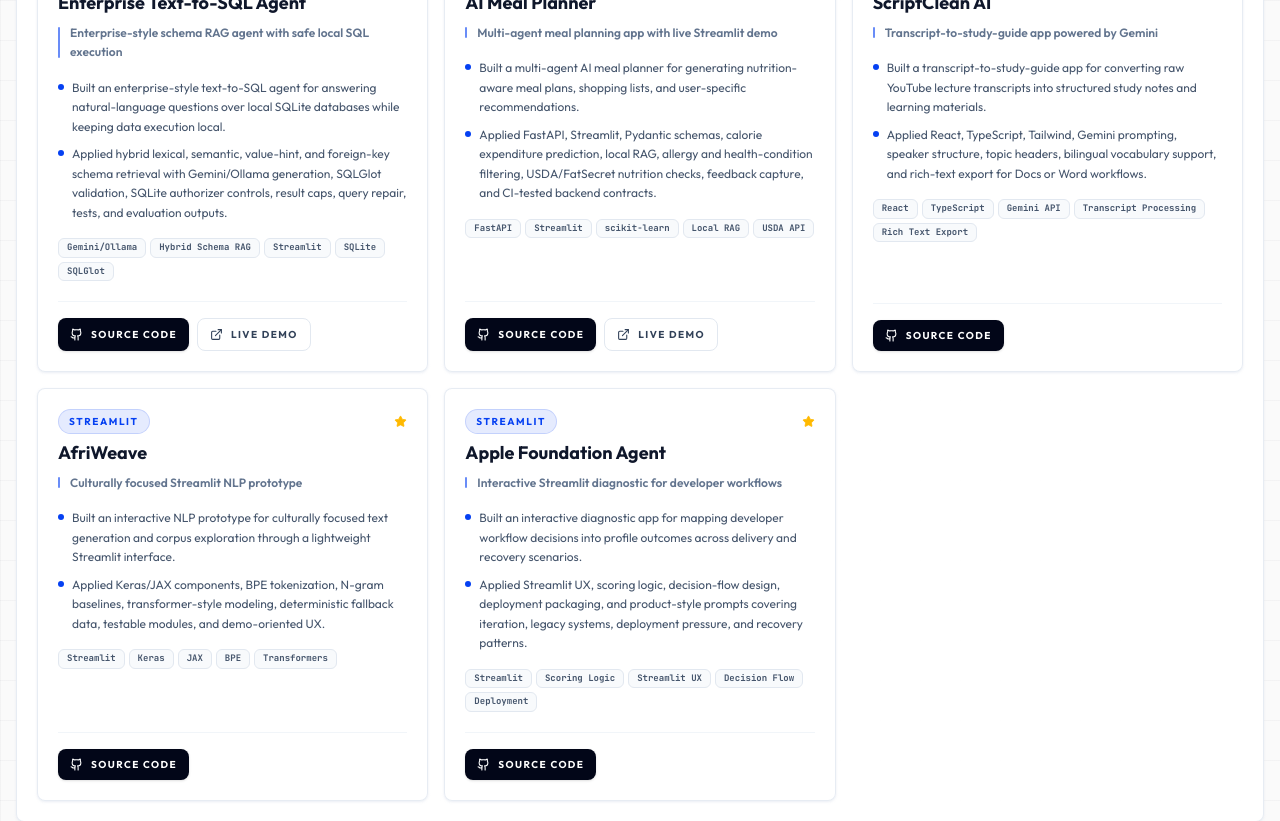
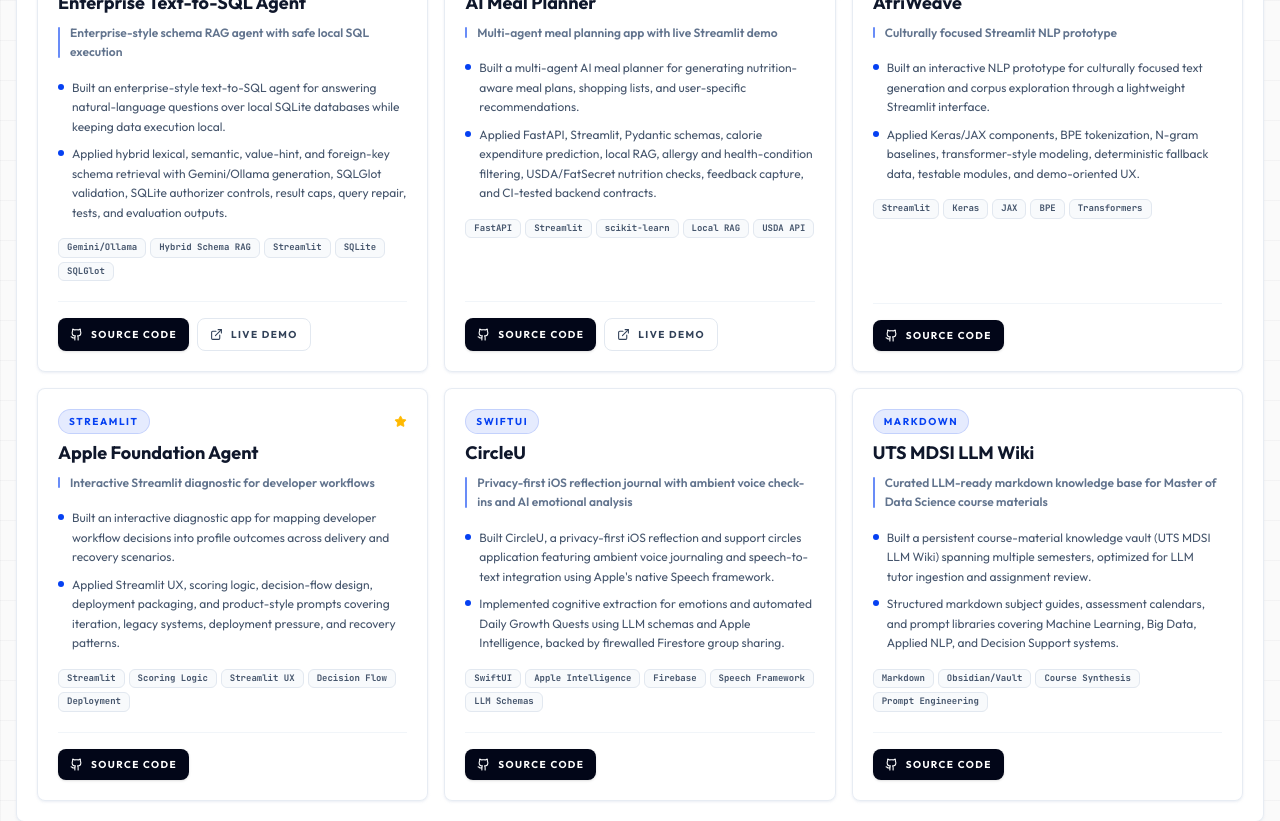
Before and after one commit to tuannm3812/tuannm3812.github.io, a React (Vite) app: page /projects in a window 1280 px wide. Shown: the part 440-1261 px from the top of the page. Built offline with nearby package versions, Linux system fonts and the light colour scheme; no server answers; the database is empty.

Commit message:
feat: add sync overrides and update data for placeholder projects

```diff
--- a/scripts/sync-github-projects.mjs
+++ b/scripts/sync-github-projects.mjs
@@ -274,6 +274,55 @@ const PROJECT_COPY_OVERRIDES = {
       'Built a Snowflake analytics workflow for ingesting, cleaning, and analyzing multi-country YouTube Trending data.',
       'Applied API ingestion, SQL-based data modeling, repeatable trend analysis, country-level comparisons, and warehouse-ready documentation.'
     ]
+  },
+  'CircleU': {
+    category: 'AI Agents & LLM Products',
+    impact: 'Privacy-first iOS reflection journal with ambient voice check-ins and AI emotional analysis',
+    stack: ['SwiftUI', 'Apple Intelligence', 'Firebase', 'Speech Framework', 'LLM Schemas'],
+    points: [
+      'Built CircleU, a privacy-first iOS reflection and support circles application featuring ambient voice journaling and speech-to-text integration using Apple\'s native Speech framework.',
+      'Implemented cognitive extraction for emotions and automated Daily Growth Quests using LLM schemas and Apple Intelligence, backed by firewalled Firestore group sharing.'
+    ]
+  },
+  'kaggle-ai-agent-security': {
+    title: 'Kaggle AI Agent Security',
+    category: 'Machine Learning & Kaggle',
+    impact: 'Adversarial attack algorithms for multi-step tool failures in LLM agents',
+    stack: ['Python', 'Adversarial Prompting', 'Tool Injection', 'Replay Manifests', 'Jupyter'],
+    points: [
+      'Developed attack algorithms for the Kaggle AI Agent Security competition to identify reproducible, multi-step failures in tool-using LLM agents.',
+      'Mapped agent policy and tool failure surfaces, replicated the local evaluation environment, and implemented manifest tracking to log and validate deterministic attacks.'
+    ]
+  },
+  'kaggle-pokemon-tcg-ai-battle': {
+    title: 'Kaggle Pokémon TCG AI Battle',
+    category: 'Machine Learning & Kaggle',
+    impact: 'Gaussian skill simulation agent and self-play evaluation for Pokémon TCG',
+    stack: ['Python', 'Simulator Ingestion', 'Gaussian Skill Estimator', 'Self-play Evaluation', 'EDA'],
+    points: [
+      'Built a legal decision agent and optimized 60-card decks for the Kaggle Pokémon TCG AI Battle simulation competition.',
+      'Established an offline self-play evaluation framework using win/draw/loss tracking, Gaussian skill uncertainty estimates, and action-sequence experiment logging to screen policy changes.'
+    ]
+  },
+  'unsw-ma-hackathon-2026': {
+    title: 'UNSW MA Hackathon 2026',
+    category: 'Data Engineering & Analytics',
+    impact: 'Prosocial crowdfunding analysis predicting Kiva micro-lending funding speeds',
+    stack: ['Python', 'NLP Text Framing', 'Feature Engineering', 'Ridge Regression', 'Random Forest'],
+    points: [
+      'Analyzed loan-level Kiva data (2016-2025) for the UNSW Marketing Analytics Hackathon to identify drivers of prosocial crowdfunding speed in subsistence markets.',
+      'Engineered NLP text-framing metrics on borrower narratives, borrower demographics, and repayment interval features, training Ridge and Random Forest pipelines.'
+    ]
+  },
+  'uts-mdsi': {
+    title: 'UTS MDSI LLM Wiki',
+    category: 'AI Agents & LLM Products',
+    impact: 'Curated LLM-ready markdown knowledge base for Master of Data Science course materials',
+    stack: ['Markdown', 'Obsidian/Vault', 'Course Synthesis', 'Prompt Engineering'],
+    points: [
+      'Built a persistent course-material knowledge vault (UTS MDSI LLM Wiki) spanning multiple semesters, optimized for LLM tutor ingestion and assignment review.',
+      'Structured markdown subject guides, assessment calendars, and prompt libraries covering Machine Learning, Big Data, Applied NLP, and Decision Support systems.'
+    ]
   }
 };
 
--- a/src/data/githubProjects.ts
+++ b/src/data/githubProjects.ts
@@ -3,6 +3,23 @@ import type { Project } from './resume';
 // Auto-generated by scripts/sync-github-projects.mjs.
 // Curated projects in resume.ts take priority when GitHub URLs overlap.
 export const githubProjects: Project[] = [
+  {
+    "title": "CircleU",
+    "category": "AI Agents & LLM Products",
+    "github": "https://github.com/tuannm3812/CircleU",
+    "impact": "Privacy-first iOS reflection journal with ambient voice check-ins and AI emotional analysis",
+    "stack": [
+      "SwiftUI",
+      "Apple Intelligence",
+      "Firebase",
+      "Speech Framework",
+      "LLM Schemas"
+    ],
+    "points": [
+      "Built CircleU, a privacy-first iOS reflection and support circles application featuring ambient voice journaling and speech-to-text integration using Apple's native Speech framework.",
+      "Implemented cognitive extraction for emotions and automated Daily Growth Quests using LLM schemas and Apple Intelligence, backed by firewalled Firestore group sharing."
+    ]
+  },
   {
     "title": "FoodLens: Calibrated Food Recognition",
     "category": "Deep Learning & Vision",
@@ -19,6 +36,23 @@ export const githubProjects: Project[] = [
     "points": [
       "Built FoodLens, a calibrated Food-101 recognition system with confidence-based decision routing, multi-food crop detection, and image, video, and URL analysis workflows.",
       "Applied PyTorch ResNet50 fine-tuning, temperature scaling calibration, confidence-gated routing, FastAPI serving, and React interface delivery."
+    ]
+  },
+  {
+    "title": "Kaggle AI Agent Security",
+    "category": "Machine Learning & Kaggle",
+    "github": "https://github.com/tuannm3812/kaggle-ai-agent-security",
+    "impact": "Adversarial attack algorithms for multi-step tool failures in LLM agents",
+    "stack": [
+      "Python",
+      "Adversarial Prompting",
+      "Tool Injection",
+      "Replay Manifests",
+      "Jupyter"
+    ],
+    "points": [
+      "Developed attack algorithms for the Kaggle AI Agent Security competition to identify reproducible, multi-step failures in tool-using LLM agents.",
+      "Mapped agent policy and tool failure surfaces, replicated the local evaluation environment, and implemented manifest tracking to log and validate deterministic attacks."
     ]
   },
   {
@@ -105,6 +139,23 @@ export const githubProjects: Project[] = [
     "points": [
       "Built a Kaggle Orbit Wars simulation agent for turn-based orbital strategy, combining deterministic solvers with rule-based heuristics and submission-ready packaging.",
       "Applied orbital physics modeling, BFS-based path planning, agent iteration from replay diagnostics, and Kaggle-safe submission generation workflows."
+    ]
+  },
+  {
+    "title": "Kaggle Pokémon TCG AI Battle",
+    "category": "Machine Learning & Kaggle",
+    "github": "https://github.com/tuannm3812/kaggle-pokemon-tcg-ai-battle",
+    "impact": "Gaussian skill simulation agent and self-play evaluation for Pokémon TCG",
+    "stack": [
+      "Python",
+      "Simulator Ingestion",
+      "Gaussian Skill Estimator",
+      "Self-play Evaluation",
+      "EDA"
+    ],
+    "points": [
+      "Built a legal decision agent and optimized 60-card decks for the Kaggle Pokémon TCG AI Battle simulation competition.",
+      "Established an offline self-play evaluation framework using win/draw/loss tracking, Gaussian skill uncertainty estimates, and action-sequence experiment logging to screen policy changes."
     ]
   },
   {
@@ -196,20 +247,36 @@ export const githubProjects: Project[] = [
     ]
   },
   {
-    "title": "ScriptClean AI",
-    "category": "AI Agents & LLM Products",
-    "github": "https://github.com/tuannm3812/ScriptClean-AI",
-    "impact": "Transcript-to-study-guide app powered by Gemini",
+    "title": "UNSW MA Hackathon 2026",
+    "category": "Data Engineering & Analytics",
+    "github": "https://github.com/tuannm3812/unsw-ma-hackathon-2026",
+    "impact": "Prosocial crowdfunding analysis predicting Kiva micro-lending funding speeds",
     "stack": [
-      "React",
-      "TypeScript",
-      "Gemini API",
-      "Transcript Processing",
-      "Rich Text Export"
+      "Python",
+      "NLP Text Framing",
+      "Feature Engineering",
+      "Ridge Regression",
+      "Random Forest"
     ],
     "points": [
-      "Built a transcript-to-study-guide app for converting raw YouTube lecture transcripts into structured study notes and learning materials.",
-      "Applied React, TypeScript, Tailwind, Gemini prompting, speaker structure, topic headers, bilingual vocabulary support, and rich-text export for Docs or Word workflows."
+      "Analyzed loan-level Kiva data (2016-2025) for the UNSW Marketing Analytics Hackathon to identify drivers of prosocial crowdfunding speed in subsistence markets.",
+      "Engineered NLP text-framing metrics on borrower narratives, borrower demographics, and repayment interval features, training Ridge and Random Forest pipelines."
+    ]
+  },
+  {
+    "title": "UTS MDSI LLM Wiki",
+    "category": "AI Agents & LLM Products",
+    "github": "https://github.com/tuannm3812/uts-mdsi",
+    "impact": "Curated LLM-ready markdown knowledge base for Master of Data Science course materials",
+    "stack": [
+      "Markdown",
+      "Obsidian/Vault",
+      "Course Synthesis",
+      "Prompt Engineering"
+    ],
+    "points": [
+      "Built a persistent course-material knowledge vault (UTS MDSI LLM Wiki) spanning multiple semesters, optimized for LLM tutor ingestion and assignment review.",
+      "Structured markdown subject guides, assessment calendars, and prompt libraries covering Machine Learning, Big Data, Applied NLP, and Decision Support systems."
     ]
   },
   {
```
